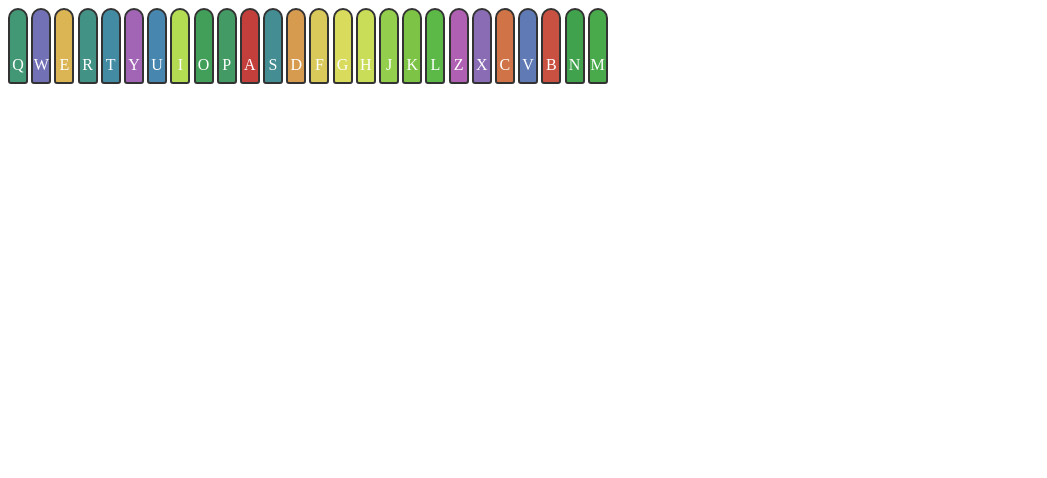
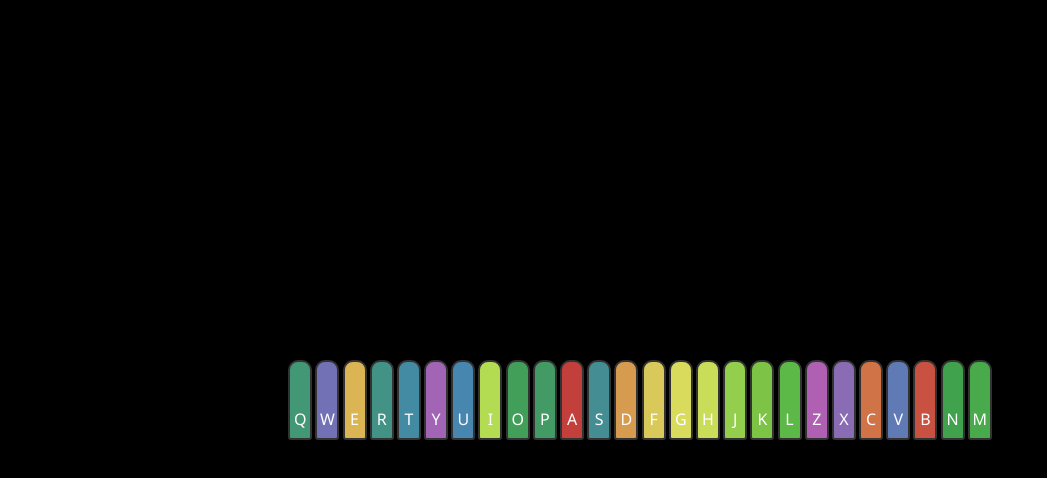
Before and after one commit to nickon437/sortalgo, a plain HTML site: page index.html in a window 1280 px wide. Shown: the whole page, without its empty margins (0-1047 px from the left). Drawn offline with nearby package versions, Linux system fonts and the light colour scheme.

Commit message:
Style - Enhance overall style

```diff
--- a/index.html
+++ b/index.html
@@ -1,20 +1,21 @@
 <!DOCTYPE html>
 <html lang="en">
+
 <head>
     <meta charset="UTF-8">
     <meta name="viewport" content="width=device-width, initial-scale=1.0">
     <title>Document</title>
-    <link rel="stylesheet" href="style.css">
 </head>
+
 <body>
     <div id="root">
-        <div>
-            <div class="card" name="selection-sort">
+        <div class="card" name="selection-sort">
 
-            </div>
         </div>
     </div>
     <script src="https://ajax.googleapis.com/ajax/libs/jquery/3.5.1/jquery.min.js"></script>
     <script src="./script.js"></script>
+    <link rel="stylesheet" href="style.css">
 </body>
+
 </html>
--- a/script.js
+++ b/script.js
@@ -28,15 +28,12 @@ const createUnsortedList = () => {
         { character: 'Y', color: '#a265b6'},
         { character: 'Z', color: '#b060b2'},
     ]
+
     const unsortedHtml = unsortedCharacters.map((character) => {
-        console.log(character);
-        const { color } = sortedColor.find((element) => {
-            console.log(element);
-            return element.character === character;
-        });
-        console.log(color);
-        return `<div class="element" style="background-color: ${color}">${character}</div>`
+        const { color } = sortedColor.find((element) => element.character === character);
+        return `<div id="sel-sort-${character}" class="element" style="background-color: ${color}">${character}</div>`
     });
+
     $(".card").html(unsortedHtml.join(''));
 }
 
--- a/style.css
+++ b/style.css
@@ -1,13 +1,49 @@
+@import url('https://fonts.googleapis.com/css2?family=Noto+Sans&display=swap');
+
+html {
+    box-sizing: border-box;
+    scroll-behavior: smooth;
+}
+
+*, *::before, *::after {
+    box-sizing: inherit;
+}
+
+body {
+    margin: 0;
+    font-family: 'Noto Sans', -apple-system, BlinkMacSystemFont, 'Segoe UI', 'Roboto', 'Oxygen', 'Ubuntu', 'Cantarell', 'Fira Sans', 'Droid Sans', 'Helvetica Neue', sans-serif;
+    -webkit-font-smoothing: antialiased;
+    -moz-osx-font-smoothing: grayscale;
+}
+
+code {
+    font-family: source-code-pro, Menlo, Monaco, Consolas, 'Courier New', monospace;
+}
+
+html, body, #root {
+    height: 100%;
+    background: black;
+    color: #ffffff;
+}
+
+#root {
+    display: flex;
+    align-items: center;
+    justify-content: center;
+}
+
 .card {
     display: flex;
     gap: 0.2rem;
+    justify-content: center;
+    /* vertical-align: middle; */
 }
 
 .element {
     background-color: #c33f3b;
     color: white;
-    width: 1rem;
-    height: 4rem;
+    width: 1.5rem;
+    height: 5rem;
     display: flex;
     justify-content: center;
     align-items: flex-end;
```
